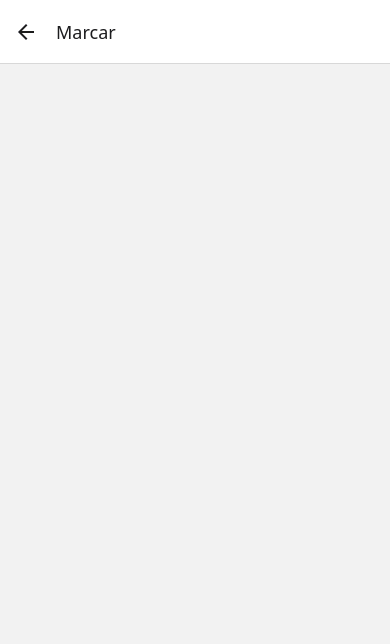
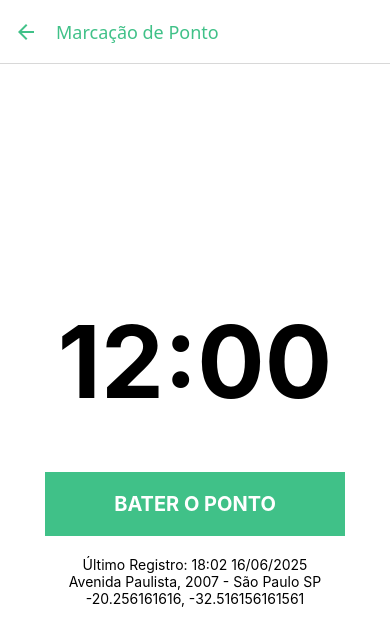
Before and after one commit to jonaswillian/pontualize, a React Native app: screen /Marcar in a window 390 px wide. Shown: the top 644 px of the page. Built offline with nearby package versions, Linux system fonts and the light colour scheme.

Commit message:
Telas Lista e Marcação de Ponto

```diff
--- a/App.js
+++ b/App.js
@@ -11,14 +11,20 @@ const Stack = createStackNavigator();
 
 function ListaTelas() {
   return (
-    <Stack.Navigator>
+    <Stack.Navigator initialRouteName='Lista'>
       <Stack.Screen name="Login" component={Login} options={{
         headerShown:false
       }} />
       <Stack.Screen name="Principal" component={Principal} />
-      <Stack.Screen name="Lista" component={Lista} />
+      <Stack.Screen name="Lista" component={Lista} options={{
+        headerTitle: "Registro de Marcações",
+        headerTintColor:'#40c188',
+      }} />
       <Stack.Screen name="Suporte" component={Suporte} />
-      <Stack.Screen name="Marcar" component={Marcar} />
+      <Stack.Screen name="Marcar" component={Marcar} options={{
+        headerTitle:'Marcação de Ponto',
+        headerTintColor:'#40c188'
+      }} />
     </Stack.Navigator>
   );
 }
--- a/assets/Formatacao.js
+++ b/assets/Formatacao.js
@@ -3,11 +3,8 @@ import { StyleSheet } from "react-native";
 export const estilo = StyleSheet.create({
     tela:{
         backgroundColor:'#fff',
-        borderStyle:"dotted",
-        borderColor:'#40c188',
-        borderWidth:20,
         flex:1,
-        padding:50
+        padding:30
     },
     logotipo:{
         width:280,
@@ -19,9 +16,41 @@ export const estilo = StyleSheet.create({
     },
     slogan:{
         position:"absolute",
-        top:'57%',
+        top:'48%',
         left:'24%',
         fontSize:22,
+        fontWeight:'bold',
+        color:'#459dd9'
+    },
+    form_login:{
+        position:"relative",
+        marginTop:450
+    },
+    campo_login:{
+        marginBottom:30,
+        padding:15,
+        backgroundColor:"#f1f1f1",
+        height:55
+    },
+    hora_atual:{
+        fontSize:100,
+        position:'relative',
         fontWeight:'bold'
+    },
+    botao_ponto:{
+        backgroundColor:'#40c188',
+        padding:20,
+        width:300,
+        marginTop:50
+    },
+    texto_botao_ponto:{
+        textAlign:'center',
+        color:'#fff',
+        fontWeight:'bold',
+        fontSize:20
+    },
+    info_ponto:{
+        marginTop:20,
+        alignItems:'center'
     }
 })
--- a/package.json
+++ b/package.json
@@ -15,9 +15,10 @@
     "expo-status-bar": "~2.2.3",
     "react": "19.0.0",
     "react-native": "0.79.3",
+    "react-native-element-dropdown": "^2.12.4",
+    "react-native-gesture-handler": "~2.24.0",
     "react-native-safe-area-context": "5.4.0",
-    "react-native-screens": "~4.11.1",
-    "react-native-gesture-handler": "~2.24.0"
+    "react-native-screens": "~4.11.1"
   },
   "devDependencies": {
     "@babel/core": "^7.20.0"
--- a/telas/Lista.js
+++ b/telas/Lista.js
@@ -1,5 +1,35 @@
-import { View } from "react-native";
+import { useState } from "react";
+import { View, SafeAreaView } from "react-native";
+import { estilo } from "../assets/Formatacao";
+import { Dropdown } from 'react-native-element-dropdown';
 
 export default function Lista(){
-    return(<View></View>);
+    const dados = [
+    { label: 'Janeiro', value: '1' },
+    { label: 'Fevereiro', value: '2' },
+    { label: 'Março', value: '3' },
+    { label: 'Abril', value: '4' },
+    { label: 'Maio', value: '5' },
+    { label: 'Junho', value: '6' },
+    { label: 'Julho', value: '7' },
+    { label: 'Agosto', value: '8' },
+    { label: 'Setembro', value: '9' },
+    { label: 'Outubro', value: '10' },
+    { label: 'Novembro', value: '11' },
+    { label: 'Dezembro', value: '12' },
+  ];
+  const [value, setValue] = useState(null);
+    return(
+    <SafeAreaView style={estilo.tela}>
+        <Dropdown
+        data={dados}
+        labelField="label"
+        valueField="value"
+        placeholder="Selecione um mês"
+        value={value}
+          onChange={item => {
+            setValue(item.value);
+          }}
+        />
+    </SafeAreaView>);
 }
--- a/telas/Login.js
+++ b/telas/Login.js
@@ -1,4 +1,4 @@
-import { View, SafeAreaView, Image, Text } from "react-native";
+import { View, SafeAreaView, Image, Text, TextInput, Button } from "react-native";
 import { estilo } from "../assets/Formatacao";
 import Logo from "../assets/logo.png"
 
@@ -7,6 +7,11 @@ export default function Login(){
     <SafeAreaView style={estilo.tela}>
         <Image source={Logo} style={estilo.logotipo} />
         <Text style={estilo.slogan}>NÃO DURMA NO PONTO!</Text>
+        <View style={estilo.form_login}>
+            <TextInput placeholder="Matrícula" style={estilo.campo_login} keyboardType="numeric" />
+            <TextInput placeholder="Senha" style={estilo.campo_login} />
+            <Button title="Entrar" style={estilo.botao_login} />
+        </View>
     </SafeAreaView>
     );
 }
--- a/telas/Marcar.js
+++ b/telas/Marcar.js
@@ -1,5 +1,17 @@
-import { View } from "react-native";
+import { View, SafeAreaView, Text, Button, TouchableOpacity } from "react-native";
+import { estilo } from "../assets/Formatacao";
 
 export default function Marcar(){
-    return(<View></View>);
+    return(
+    <SafeAreaView style={[estilo.tela, {justifyContent:'center', alignItems:'center'}]}>
+        <Text style={estilo.hora_atual}>12:00</Text>
+        <TouchableOpacity style={estilo.botao_ponto}>
+            <Text style={estilo.texto_botao_ponto}>BATER O PONTO</Text>
+        </TouchableOpacity>
+        <View style={estilo.info_ponto}>
+            <Text>Último Registro: 18:02 16/06/2025</Text>
+            <Text>Avenida Paulista, 2007 - São Paulo SP</Text>
+            <Text>-20.256161616, -32.516156161561</Text>
+        </View>
+    </SafeAreaView>);
 }
```
Also changed, not shown: 1 other file (tests, documents, lock files or other folders).
